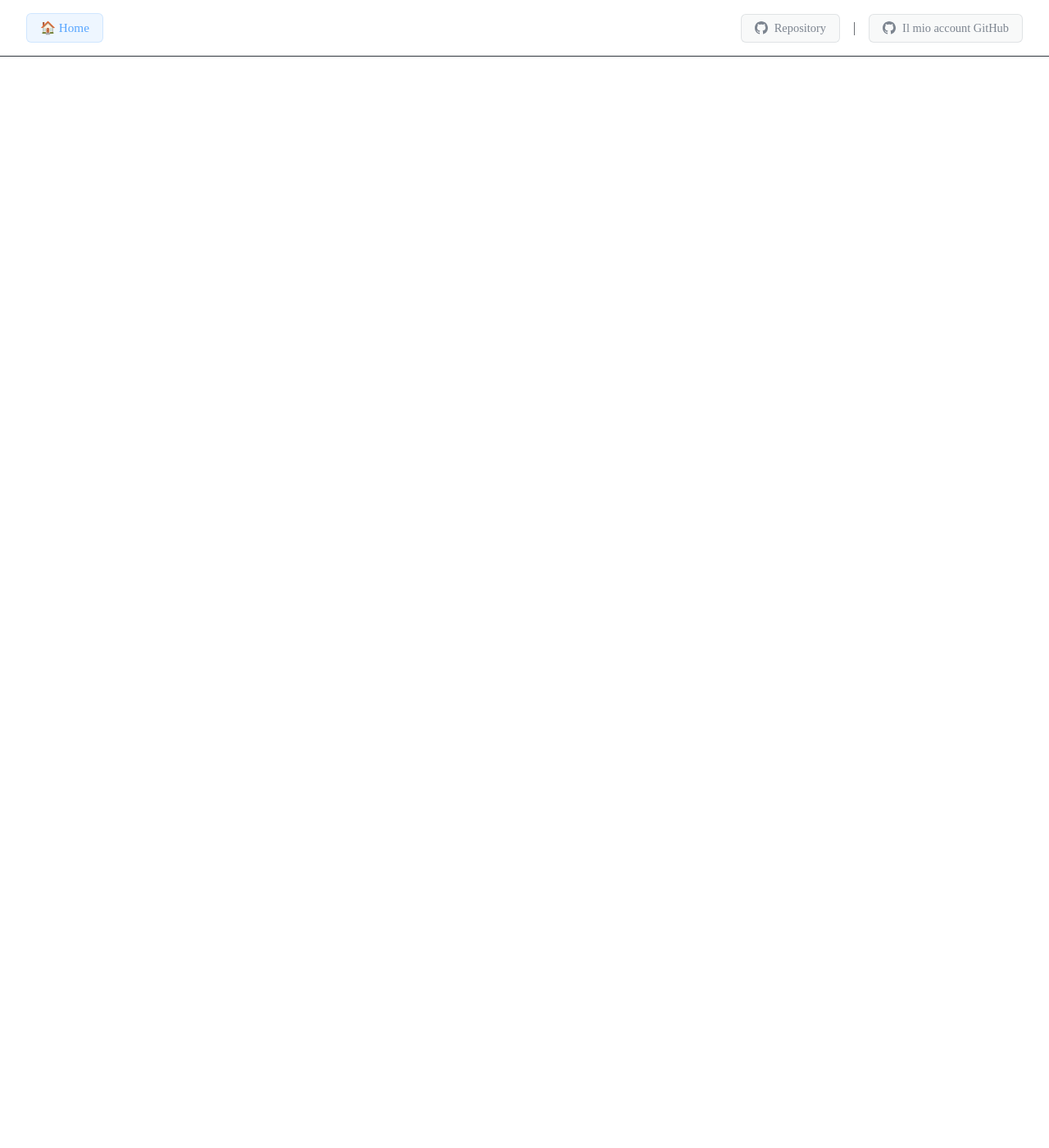
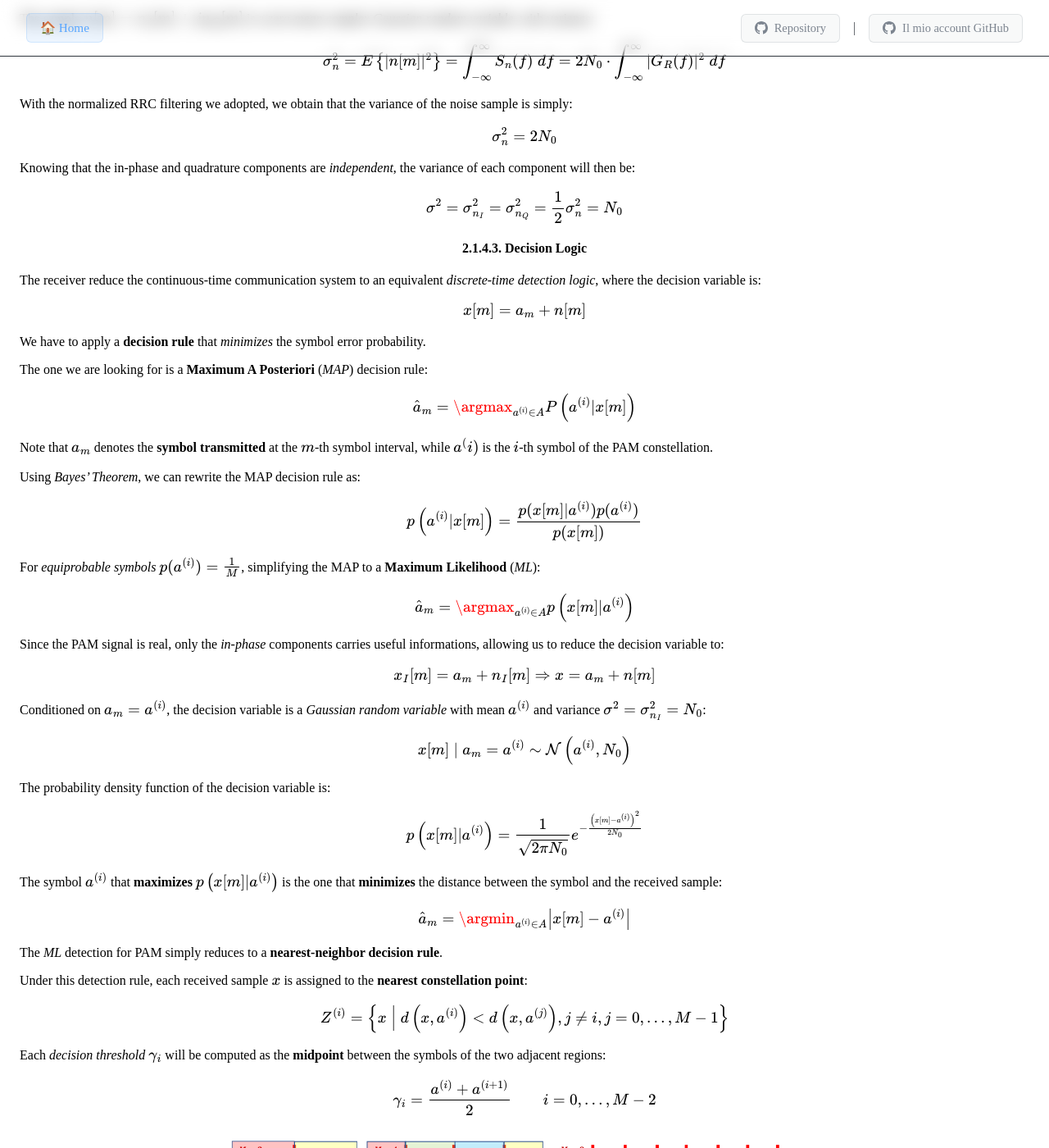
Before and after one commit to Gabriele-D-Cambria/Notes-for-Electronics-and-Communications-Systems-2026-2027, a Jekyll site: the page built from Digital Communications.md, in a window 1280 px wide and 1400 px high, scrolled down 7835 px. Shown: the whole window at 82% size. Built offline with Jekyll 4.4.1, drawn with Linux system fonts in a browser that asks for light colours; nearby versions of some CDN libraries; our own code applies the rules of GitHub Pages for plain Markdown files; some of the changed text lies outside the part shown.

Commit message:
Comm - Bandwidth,Energy and Decision Logic

```diff
--- a/Digital Communications.md
+++ b/Digital Communications.md
@@ -17,6 +17,10 @@ title: Digital Communications
       - [2.1.4.2. Receive Filter and Nyquist Criterion](#2142-receive-filter-and-nyquist-criterion)
         - [2.1.4.2.1. Raised-Cosine Filter](#21421-raised-cosine-filter)
         - [2.1.4.2.2. Noise](#21422-noise)
+        - [2.1.4.2.3. Bandwidth](#21423-bandwidth)
+        - [2.1.4.2.4. Power and Symbol Energy](#21424-power-and-symbol-energy)
+        - [2.1.4.2.5. Noise Variance](#21425-noise-variance)
+      - [2.1.4.3. Decision Logic](#2143-decision-logic)
 
 # 2. Digital Communications
 
@@ -197,7 +201,7 @@ each other.
 
 The temporal overlap does not necessarily imply interference at the sampling instant.
 
-<img class="" src="./images/digital-comms/pam-pulse-shaping.png"
+<img class="30" src="./images/digital-comms/pam-pulse-shaping.png"
       alt="PAM Pulse Shaping">
 
 ### 2.1.4. Receiver Architecture
@@ -396,7 +400,7 @@ the presence of _Gaussian Noise_.
 To address this, the receiver should be designed to _minimize the negative
 effect_ of the noise.
 
-The sample of the noise $n[m]$ is a _gaussian random variable_ with zero mean
+The sample of the noise $n[m]$ is a _Gaussian random variable_ with zero mean
 and variance:
 
 $$
@@ -413,3 +417,192 @@ $$
 $$
 
 **Maximises the _Signal-to-Noise Ratio_** at the sampling instants.
+
+We can notice that, if our filter $g_T(t)$ is both _real_ and _even_, then our
+condition simplifies to having the **same filter on both transmitter and receiver**
+$g_R(t) = g_T(t)$.
+
+A common and useful filter often used in practice are **Root Raised Cosine** filters.
+They are filter whose frequency response is the _square root_ of a Raised-Cosine
+filter:
+
+$$
+H_{RRC}(f,\alpha) = \sqrt{H_{RC}(f,\alpha)}
+$$
+
+If $G_T(f) = G_R(f) = H_{RRC}(f,\alpha)$, both the transmitter and receiver filters
+satisfy the two design objectives:
+
+1. **Nyquist Criterion**: $G(f) = G_T(f)G_R(f) = \left(H_{RRC}(f,\alpha)\right)^2
+  = H_{RC}(f,\alpha)$
+2. **Matching Condition**: since the RRC filter is _real_ and _even_, $g_R(f)
+  = g_T(f)$, meaning we have the same filter on both transmitter and receiver.
+
+##### 2.1.4.2.3. Bandwidth
+
+If $G_T(f) = H_{RRC}(f,\alpha)$, and the symbol are _zero-mean_, the Power Spectral
+Density of the complex envelope signal is:
+
+$$
+S_s(f) = \frac{1}{T} S_a(f) \vert G_T(f) \vert^2
+= \frac{A}{T} H_{RC}(f,\alpha)
+$$
+
+The bandwidth occupied by the PAM _complex envelope_ will then be:
+
+$$
+B_{PAM}^{(BB)} = \frac{1 + \alpha}{2T}
+  = \frac{1 + \alpha}{2} \frac{1}{\log_2{M} T_b}
+  = \frac{1 + \alpha}{2} \frac{R_b}{\log_2{M}}
+$$
+
+When converting to a _passband_ signal, the bandwidth doubles:
+
+$$
+B_{PAM}^{(PB)} = 2 B_{PAM}^{(BB)} = (1 + \alpha) \frac{R_b}{\log_2{M}}
+$$
+
+##### 2.1.4.2.4. Power and Symbol Energy
+
+For _zero-mean_ symbols and RRC filtering, the Power of the complex-envelope is:
+
+$$
+\begin{align*}
+  P_{BB} &= \int_{-\infty}^{\infty}{S_s(f) df} \\
+    &= \int_{-\infty}^{\infty}{\frac{A}{T} H_{RC}(f,\alpha)\;df} \\
+    &= \frac{A}{T} \int_{-\infty}^{\infty}{H_{RC}(f,\alpha)\;df}\\
+    &= \frac{A}{T} \int_{-\infty}^{\infty}{H_{RC} \cdot e^{-j2\pi f\cdot 0}\;df}\\
+    &= \frac{A}{T} g(0) && \text{Nyquist Criterion } \to g(0) = 1 \\
+    &= \frac{A}{T}
+\end{align*}
+$$
+
+The power of the corresponding passband signal will be halved because of
+the modulation theorem:
+
+$$
+  P_{PB} = \frac{P_{BB}}{2} = \frac{A}{2T}
+$$
+
+As for symbol energy, for a $M$-PAM Gray constellation with adjacent symbols separated
+by a distance $2$, the average symbol energy is:
+
+$$
+A = E\Set{a_m^2} = \frac{1}{M} \sum_{i=0}^{M-1}{a_i^2} = \frac{M^2 - 1}{3}
+$$
+
+We can then compute the average symbol energy of the passband signal as:
+
+$$
+  E_s = P_{PB} \cdot T = \frac{A}{2T} \cdot T = \frac{A}{2} = \frac{M^2 - 1}{6}
+$$
+
+The energy cost increases with $M^2$, while the bandwidth cost decreases with
+$\log_2{M}$, meaning that increasing $M$ has a worse effect on the energy efficiency
+than a good one on the spectral efficiency.
+
+##### 2.1.4.2.5. Noise Variance
+
+The sample $n[m] = n_I[m] + j n_Q[m]$ is a _zero-mean complex Gaussian random variable_,
+with variance:
+
+$$
+\sigma_n^2 = E\Set{\vert n[m] \vert^2} = \int_{-\infty}^{\infty}{S_n(f)\;df} =
+2N_0 \cdot \int_{-\infty}^{\infty}{\vert G_R(f) \vert^2\;df}
+$$
+
+With the normalized RRC filtering we adopted, we obtain that the variance of the
+noise sample is simply:
+
+$$
+  \sigma_n^2 = 2N_0
+$$
+
+Knowing that the in-phase and quadrature components are _independent_, the variance
+of each component will then be:
+
+$$
+\sigma^2 = \sigma_{n_I}^2 = \sigma_{n_Q}^2 = \frac{1}{2}\sigma_n^2 = N_0
+$$
+
+#### 2.1.4.3. Decision Logic
+
+The receiver reduce the continuous-time communication system to an equivalent
+_discrete-time detection logic_, where the decision variable is:
+
+$$
+x[m] = a_m + n[m]
+$$
+
+We have to apply a **decision rule** that _minimizes_ the symbol error probability.
+
+The one we are looking for is a **Maximum A Posteriori** (_MAP_) decision rule:
+
+$$
+\hat{a}_m = \argmax_{a^{(i)} \in A}{P\left(a^{(i)} \vert x[m]\right)}
+$$
+
+Note that $a_m$ denotes the **symbol transmitted** at the $m$-th symbol interval,
+while $a^(i)$ is the $i$-th symbol of the PAM constellation.
+
+Using _Bayes' Theorem_, we can rewrite the MAP decision rule as:
+
+$$
+p\left(a^{(i)} \vert x[m]\right) = \frac{p(x[m] \vert a^{(i)}) p(a^{(i)})}{p(x[m])}
+$$
+
+For _equiprobable symbols_ $p(a^{(i)}) = \frac{1}{M}$, simplifying the MAP to
+a **Maximum Likelihood** (_ML_):
+
+$$
+\hat{a}_m = \argmax_{a^{(i)} \in A}{p\left(x[m] \vert a^{(i)}\right)}
+$$
+
+Since the PAM signal is real, only the _in-phase_ components carries useful
+informations, allowing us to reduce the decision variable to:
+
+$$
+x_I[m] = a_m + n_I[m] \Rightarrow x = a_m + n[m]
+$$
+
+Conditioned on $a_m = a^{(i)}$, the decision variable is a
+_Gaussian random variable_ with mean $a^{(i)}$ and variance $\sigma^2 =
+\sigma_{n_I}^2 = N_0$:
+
+$$
+  x[m]\; \vert \;a_m = a^{(i)} \sim \mathcal{N}\left(a^{(i)}, N_0\right)
+$$
+
+The probability density function of the decision variable is:
+
+$$
+p\left(x[m] \vert a^{(i)}\right) = \frac{1}{\sqrt{2\pi N_0}}
+  e^{-\frac{\left(x[m] - a^{(i)}\right)^2}{2N_0}}
+$$
+
+The symbol $a^{(i)}$ that **maximizes** $p\left(x[m] \vert a^{(i)}\right)$ is
+the one that **minimizes** the distance between the symbol and the received sample:
+
+$$
+\hat{a}_m = \argmin_{a^{(i)} \in A}{\left\vert x[m] - a^{(i)}\right\vert}
+$$
+
+The _ML_ detection for PAM simply reduces to a **nearest-neighbor decision rule**.
+
+Under this detection rule, each received sample $x$ is assigned to the
+**nearest constellation point**:
+
+$$
+Z^{(i)} = \Set{x\; \Big\vert \; d\left(x,a^{(i)}\right) < d\left(x, a^{(j)}\right),
+  j \ne i, j = 0,\dots, M-1}
+$$
+
+Each _decision threshold_ $\gamma_i$ will be computed as the **midpoint**
+between the symbols of the two adjacent regions:
+
+$$
+  \gamma_i = \frac{a^{(i)} + a^{(i+1)}}{2} \qquad i = 0,\dots, M-2
+$$
+
+<img class="60" src="./images/digital-comms/pam-decision-regions.png"
+      alt="PAM Decision Regions">
```
Also changed, not shown: images/digital-comms/pam-decision-regions.png (added).
